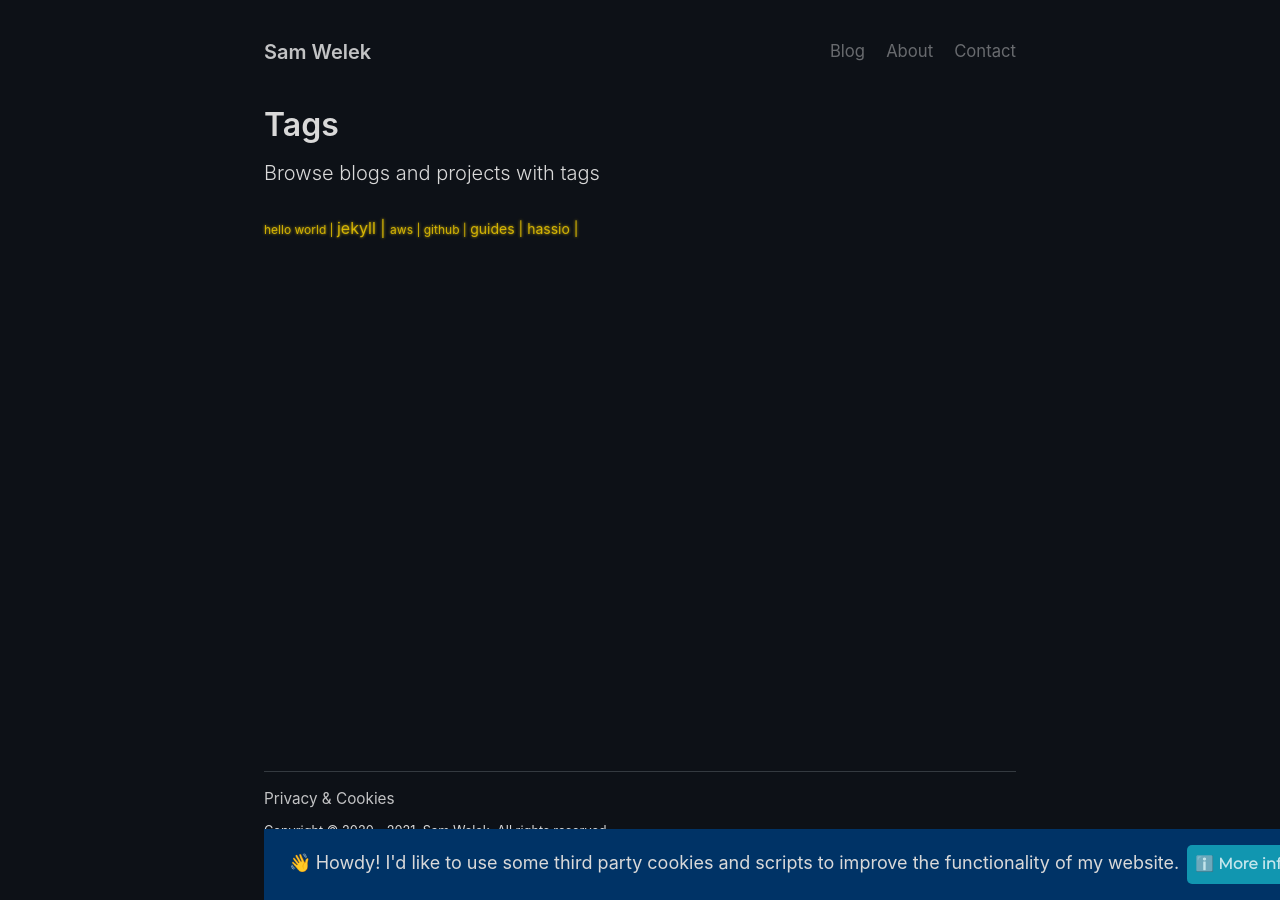
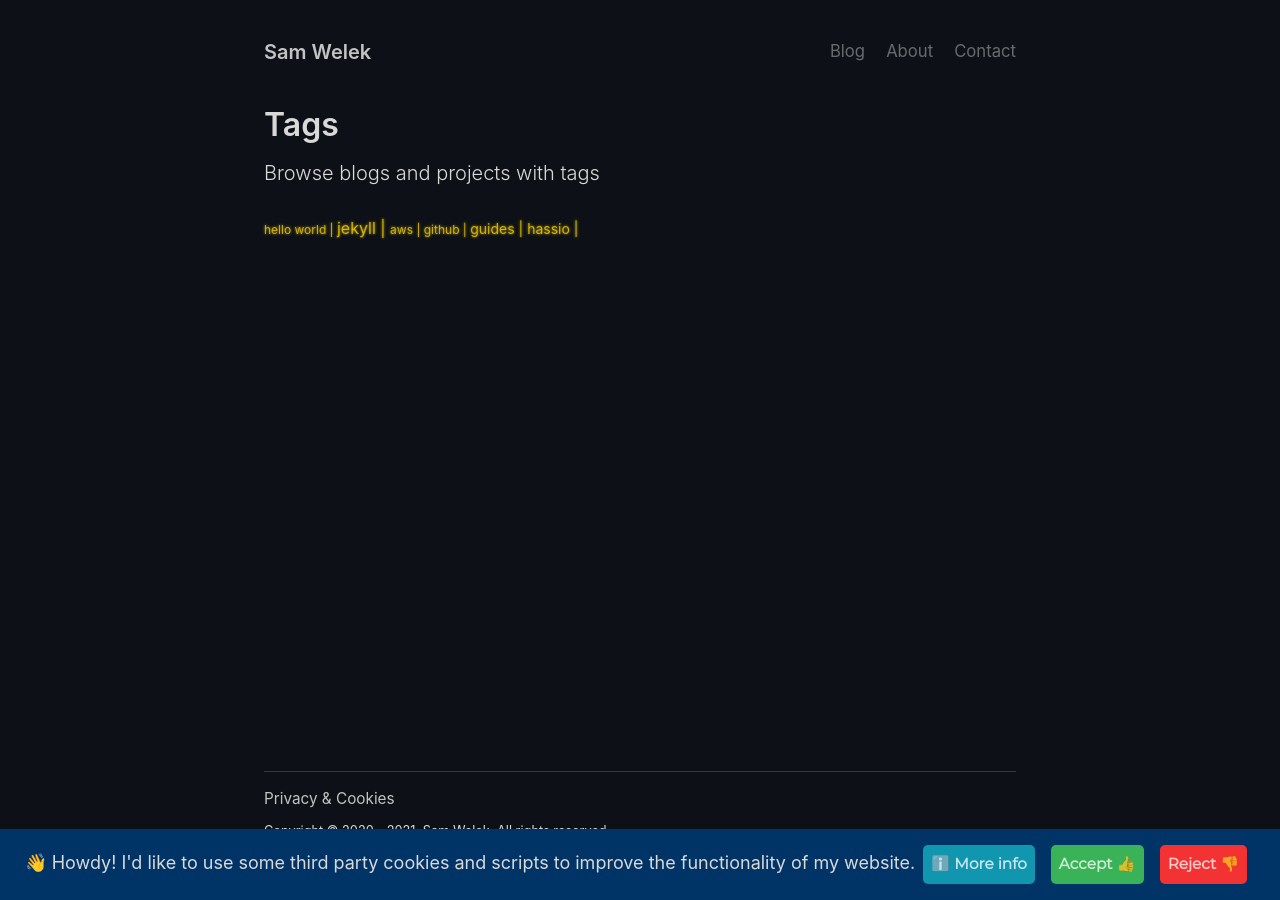
Before and after one commit to tiberiushunter/samwelek.co.uk, a Jekyll site: the page built from src/tags.md, in a window 1280 px wide. Built offline with Jekyll 4.4.1, drawn with Linux system fonts in a browser that asks for light colours; emoji names are drawn with the system emoji font.

Commit message:
Fixing cookie consent width

```diff
--- a/src/_sass/abstracts/_variables.scss
+++ b/src/_sass/abstracts/_variables.scss
@@ -16,6 +16,7 @@
   --purple: #7950f2;
   --indigo: #4c6ef5;
   --blue: #228be6;
+  --dark-blue: #003366;
   --cyan: #15abbfd3;
   --teal: #12b886;
   --green: #40c057e7;
--- a/src/_sass/components/_cookie-notice.scss
+++ b/src/_sass/components/_cookie-notice.scss
@@ -3,14 +3,15 @@
   display: none;
   text-align: center;
   position: fixed;
+  left: 0;
   bottom: 0;
   width: 100%;
-  background: #003366;
-}
+  background: var(--dark-blue);
 
-#cookie-notice a {
-  display: inline-block;
-  cursor: pointer;
+  a {
+    display: inline-block;
+    cursor: pointer;
+  }
 }
 
 @media (max-width: 767px) {
@@ -18,10 +19,12 @@
     display: block;
     padding-top: 3px;
     margin-bottom: var(--spacer);
+
+    a {
+      position: relative;
+      bottom: 4px;
+    }
   }
 
-  #cookie-notice a {
-    position: relative;
-    bottom: 4px;
-  }
+
 }
--- a/src/_sass/components/buttons/_shield.scss
+++ b/src/_sass/components/buttons/_shield.scss
@@ -31,7 +31,6 @@
 /*Mobile Query*/
 @media only screen and (max-width: 480px) {
   .shield-container {
-      bottom: -20rem;
     .shield-row {
       img {
         height: 5rem;
```
